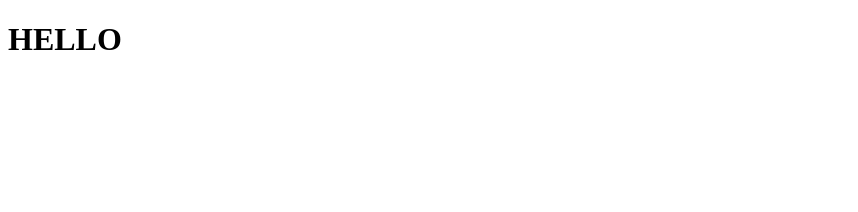
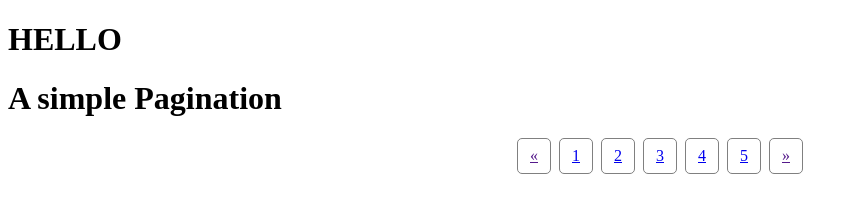
Before and after one commit to MJRM6576/myfirst-git-repositoty, a plain HTML site: page index.html in a window 1280 px wide. Shown: the whole page, without its empty margins (0-858 px from the left). Drawn offline with Linux system fonts and the light colour scheme.

Commit message:
a simple pagination & Css desgin

```diff
--- /dev/null
+++ b/css/pagination.css
@@ -0,0 +1,13 @@
+.pagination {
+    display: flex;
+    list-style: none;
+    justify-content: center;
+
+}
+li a {
+    padding: 8px 12px;
+    margin: 0 4px;
+    display: block;
+    border: 1px solid gray;
+    border-radius: 5px;
+}
--- a/index.html
+++ b/index.html
@@ -3,9 +3,21 @@
 <head>
     <meta charset="UTF-8">
     <meta name="viewport" content="width=device-width, initial-scale=1.0">
-    <title>Document</title>
+    <title>Simple</title>
+    <link rel="stylesheet" href="css/pagination.css">
 </head>
 <body>
     <h1>HELLO</h1>
+
+    <h1>A simple Pagination</h1>
+    <ul class="pagination">
+        <li><a href="">&laquo;</a></li>
+        <li><a href="#">1</a></li>
+        <li><a href="#">2</a></li>
+        <li><a href="#">3</a></li>
+        <li><a href="3">4</a></li>
+        <li><a href="3">5</a></li>
+        <li><a href="">&raquo;</a></li>
+    </ul>
 </body>
 </html>
```
